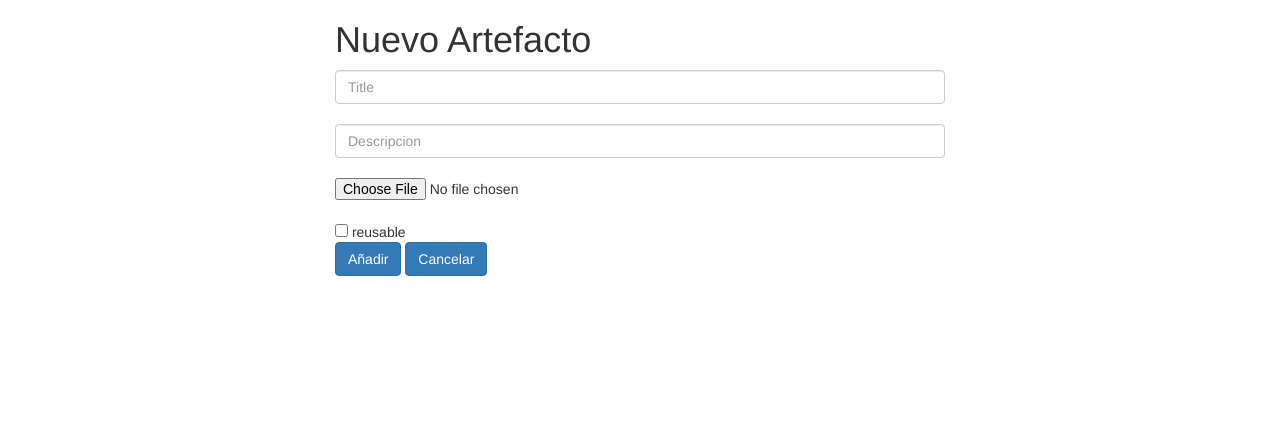
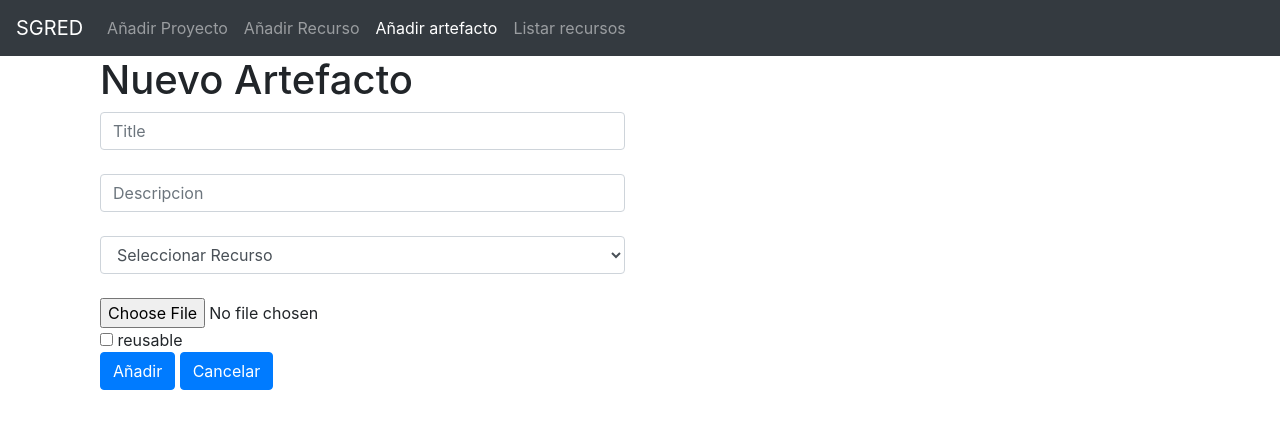
Before and after one commit to agilesg4/PryFinalAgiles20182, a Django app: page /agregarArtefacto/ in a window 1280 px wide. Shown: the top 429 px of the page. Run offline with Django 3.2, Linux system fonts and the light colour scheme; some libraries are stand-ins or nearby versions.

Commit message:
detalles en el front end

```diff
--- a/SGRED_HG/polls/templates/polls/addArtefacto.html
+++ b/SGRED_HG/polls/templates/polls/addArtefacto.html
@@ -1,23 +1,55 @@
 <head>
+    <head>
     <meta charset="UTF-8">
-    <title>SGRED</title>
-    <!--Bootstrap-->
-    <link rel="stylesheet" href="https://maxcdn.bootstrapcdn.com/bootstrap/3.3.7/css/bootstrap.min.css"
-        integrity="sha384-BVYiiSIFeK1dGmJRAkycuHAHRg32OmUcww7on3RYdg4Va+PmSTsz/K68vbdEjh4u" crossorigin="anonymous">
-    <script src="//code.jquery.com/jquery-1.11.3.min.js"></script>
+    <title>Agregar artefacto</title>
+    <!-- Bootstrap and Jquery -->
+    <script src="https://code.jquery.com/jquery-3.3.1.min.js" integrity="sha256-FgpCb/KJQlLNfOu91ta32o/NMZxltwRo8QtmkMRdAu8=" crossorigin="anonymous"></script>
+    <script src="https://cdnjs.cloudflare.com/ajax/libs/popper.js/1.14.3/umd/popper.min.js" integrity="sha384-ZMP7rVo3mIykV+2+9J3UJ46jBk0WLaUAdn689aCwoqbBJiSnjAK/l8WvCWPIPm49" crossorigin="anonymous"></script>
+    <script src="https://stackpath.bootstrapcdn.com/bootstrap/4.1.3/js/bootstrap.min.js" integrity="sha384-ChfqqxuZUCnJSK3+MXmPNIyE6ZbWh2IMqE241rYiqJxyMiZ6OW/JmZQ5stwEULTy" crossorigin="anonymous"></script>
+    <link rel="stylesheet" href="https://stackpath.bootstrapcdn.com/bootstrap/4.1.3/css/bootstrap.min.css" integrity="sha384-MCw98/SFnGE8fJT3GXwEOngsV7Zt27NXFoaoApmYm81iuXoPkFOJwJ8ERdknLPMO" crossorigin="anonymous">
+
+
+</head>
 
 </head>
 <body>
+<nav class="navbar navbar-expand-sm bg-dark navbar-dark">
+    <!-- Brand/logo -->
+    <a class="navbar-brand" href="{% url 'index' %}">SGRED</a>
+
+    <!-- Links -->
+    <ul class="navbar-nav">
+        <li class="nav-item">
+            <a href="{% url 'agregar_Proyecto' %}" class="nav-link">Añadir Proyecto</a>
+        </li>
+        <li class="nav-item">
+            <a href="{% url 'addRecurso' %}" class="nav-link">Añadir Recurso</a>
+        </li>
+        <li class="nav-item">
+            <a href="{% url 'agregarArtefacto' %}" class="nav-link active">Añadir artefacto</a>
+        </li>
+        <li class="nav-item">
+            <a class="nav-link " href="{% url 'listRecurso' %}">Listar recursos</a>
+        </li>
+    </ul>
+</nav>
+<!-- End NavBard -->
+<div class="container">
 <div  class="col-md-6 col-sm-offset-3">
     <h1>Nuevo Artefacto</h1>
     <form id="formArtefacto" action="../../polls/addArtefacto/" enctype="multipart/form-data" method="post">
         <input id="nombre_mostrar" name="nombre_mostrar" type="text" placeholder="Title" class="form-control input-md" required=""><br>
         <input id="descripcion" name="descripcion" type="text" placeholder="Descripcion" class="form-control input-md" required=""><br>
+         <select class="form-control input-md" id="recurso" name="recurso">
+                <option selected>Seleccionar Recurso</option>
+        </select><br>
         <input id="archivo" name="archivo" type="file" required><br>
         <input id="reusable" type="checkbox" name="reusable" > reusable<br>
         <input type="submit" value="Añadir" class="btn btn-primary">
+
             <a href="/polls/" class="btn btn-primary">Cancelar</a>
     </form>
+</div>
 </div>
 <script>
     $('form').submit(function (e) {
--- a/SGRED_HG/polls/views.py
+++ b/SGRED_HG/polls/views.py
@@ -3,7 +3,6 @@ from __future__ import unicode_literals
 import datetime
 
 from django.shortcuts import render, redirect, render_to_response
-from django.template.loader import render_to_string
 from django.contrib.auth import login, authenticate, logout, update_session_auth_hash
 from django.contrib.auth.forms import PasswordChangeForm
 from django.contrib.auth.models import User
```
Also changed, not shown: SGRED_HG/polls/templates/polls/addProyecto.html (+33 -5 lines), SGRED_HG/polls/templates/polls/addRecurso.html (+29 -5 lines).
